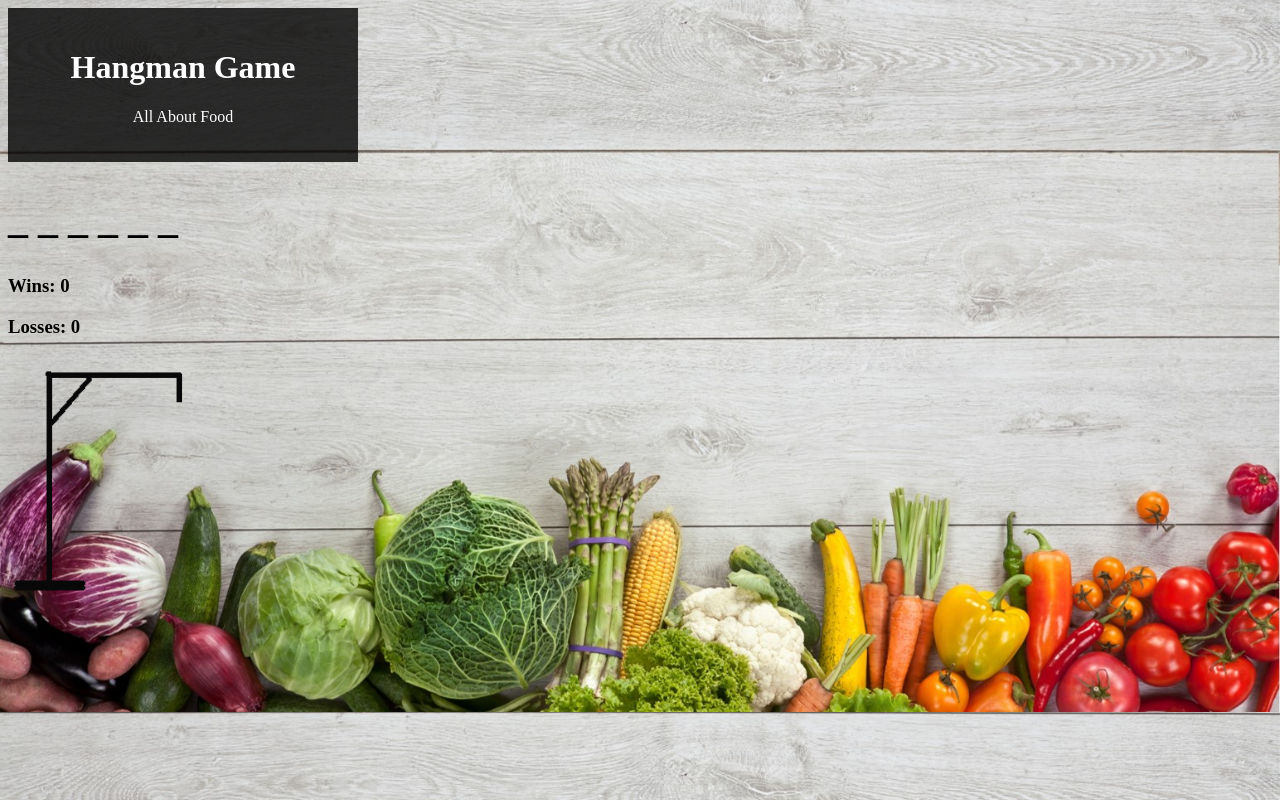
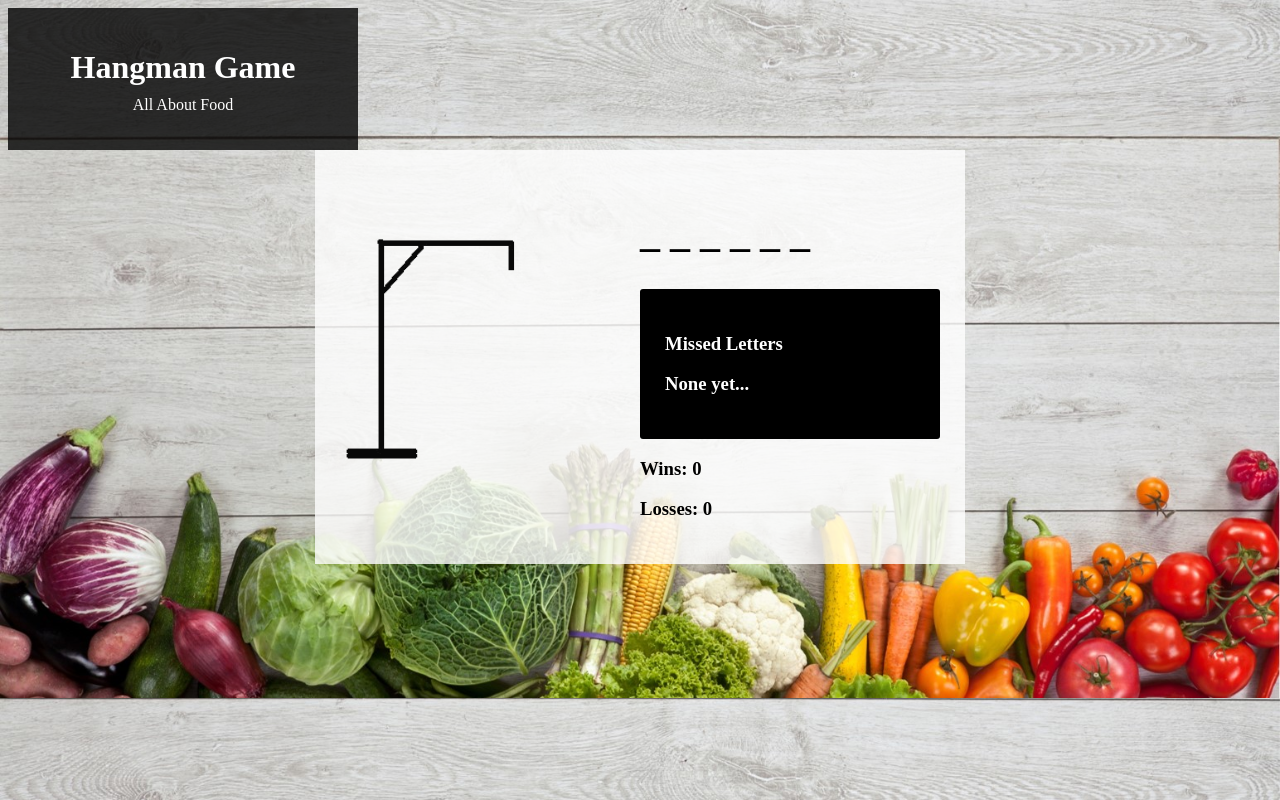
Before and after one commit to gmkourey/Word-Guess-Game, a plain HTML site: page index.html in a window 1280 px wide. Drawn offline with Linux system fonts and the light colour scheme.

Commit message:
final draft

```diff
--- a/assets/css/style.css
+++ b/assets/css/style.css
@@ -3,7 +3,7 @@ body {
     background-size:cover;
     background-position-y: 30%;
 }
-.container {
+.heading {
     background-color: rgba(0,0,0,.8);
     padding:20px 50px;
     color:white;
@@ -16,3 +16,39 @@ body {
 #reset-button {
     display:none;
 }
+.subheading {
+    margin-top:10px;
+}
+.title {
+    margin-bottom:10px;
+}
+img {
+    height:250px;
+    width:250px;
+    float:left;
+    margin-top:50px;
+}
+.small-game {
+    float:right;
+}
+.game-container {
+    margin: 0 auto;
+    width:600px;
+    background-color: rgba(255,255,255,.8);
+    padding:25px;
+    overflow:hidden;
+}
+.missed-letters {
+    color:white;
+    background-color:black;
+    padding:25px;
+    width:250px;
+    border-radius:3px;
+}
+button {
+    padding: 10px 20px;
+    background-color:black;
+    color:white;
+    border:none;
+    border-radius:3px;
+}
--- a/assets/javascript/game.js
+++ b/assets/javascript/game.js
@@ -14,7 +14,7 @@ var wins = 0;
 var lose = 0;
 var imageArray = ["assets/images/hangman.gif", "assets/images/hangman-head.png","assets/images/hangman-body.png", "assets/images/hangman-arm.png",
 "assets/images/hangman-arms.png","assets/images/hangman-leg.png", "assets/images/hangman-dead.png"];
-
+//function for game reset when button is pressed
 function resetGame() {
     randomNumber = Math.floor(Math.random() * 20);
     selection = foods[randomNumber];
@@ -31,24 +31,28 @@ document.getElementById('word').innerHTML = blankWord.join(" ");
 document.getElementById('wins').innerHTML = "Wins: " + wins;
 document.getElementById('lose').innerHTML = "Losses: " + lose;
 document.getElementById('missed-letters').innerHTML = missedLetters.join(" ");
+document.getElementById('final-word').innerHTML = "";
 
 }
 
-
-// Setting array to be all underscores and creating a string to show with no letters
-
-//Showing string with no letters
+//Creating string with no letters
 for (var i = 0; i < lengthOfWord; i++) {
     blankWord[i] = '_';
 }
+//Presenting initial information
 document.getElementById('word').innerHTML = blankWord.join(" ");
 document.getElementById('wins').innerHTML = "Wins: " + wins;
 document.getElementById('lose').innerHTML = "Losses: " + lose;
 
+
 //Event listener for keystroke
 document.addEventListener('keypress', (event) => {
+    if(missedLetters.length < 6 && blankWord.length < (selection.length + 1)){
     keyName = event.key;
+    keyName = keyName.toLowerCase();
+    console.log(keyName);
     letterInWord = false;
+    //Condition if to make game only run if the letter is unique
     if(missedLetters.indexOf(keyName) === -1 && blankWord.indexOf(keyName) === -1) {
     for (var i = 0; i < selection.length; i++) {
         if (selection[i] === keyName) {
@@ -70,14 +74,13 @@ document.addEventListener('keypress', (event) => {
     if (blankWord.join("") == selection) {
         console.log('You Won!');
         wins++;
+
     }
 
     if (missedLetters.length == 6) {
         console.log('You lose');
         lose++;
-        document.getElementById('final-word').innerHTML = selection;
-
-
+        document.getElementById('final-word').innerHTML = 'Your word was: ' + selection;
     }
 
     if (missedLetters.length == 6 || blankWord.join("") == selection) {
@@ -88,4 +91,5 @@ document.addEventListener('keypress', (event) => {
     document.getElementById('missed-letters').innerHTML = missedLetters.join(" ");
     document.getElementById('word').innerHTML = blankWord.join(" ");
     document.getElementById('lose').innerHTML = "Losses: " + lose;
-  });
+}
+});
--- a/index.html
+++ b/index.html
@@ -7,18 +7,24 @@
     <link rel="stylesheet" href="assets/css/style.css">
 </head>
 <body>
-    <div class="container">
-    <h1>Hangman Game</h1>
-    <p>All About Food</p>
+        <div class="heading">
+    <h1 class="title">Hangman Game</h1>
+    <p class="subheading">All About Food</p>
 </div>
+<div class="game-container">
+    <img id="picture" src="assets/images/hangman.gif">
+    <div class="small-game">
+    <h2 id="final-word"></h2>
     <h2 id="word"></h2>
-    <h2 id="final-word"></h2>
-    <h3 id="missed-letters"></h3>
+    <div class="missed-letters">
+    <h3>Missed Letters</h3>
+    <h3 id="missed-letters">None yet...</h3>
+</div>
     <h3 id="wins"></h3>
     <h3 id="lose"></h3>
-    <img id="picture" src="assets/images/hangman.gif" height="250px" width="250px">
-    <button id="reset-button" onclick="resetGame()">Reset</button>
-
+    <button id="reset-button" onclick="resetGame()">Play Again</button>
+</div>
+</div>
     <script src="assets/javascript/game.js"></script>
 </body>
 </html>
```
